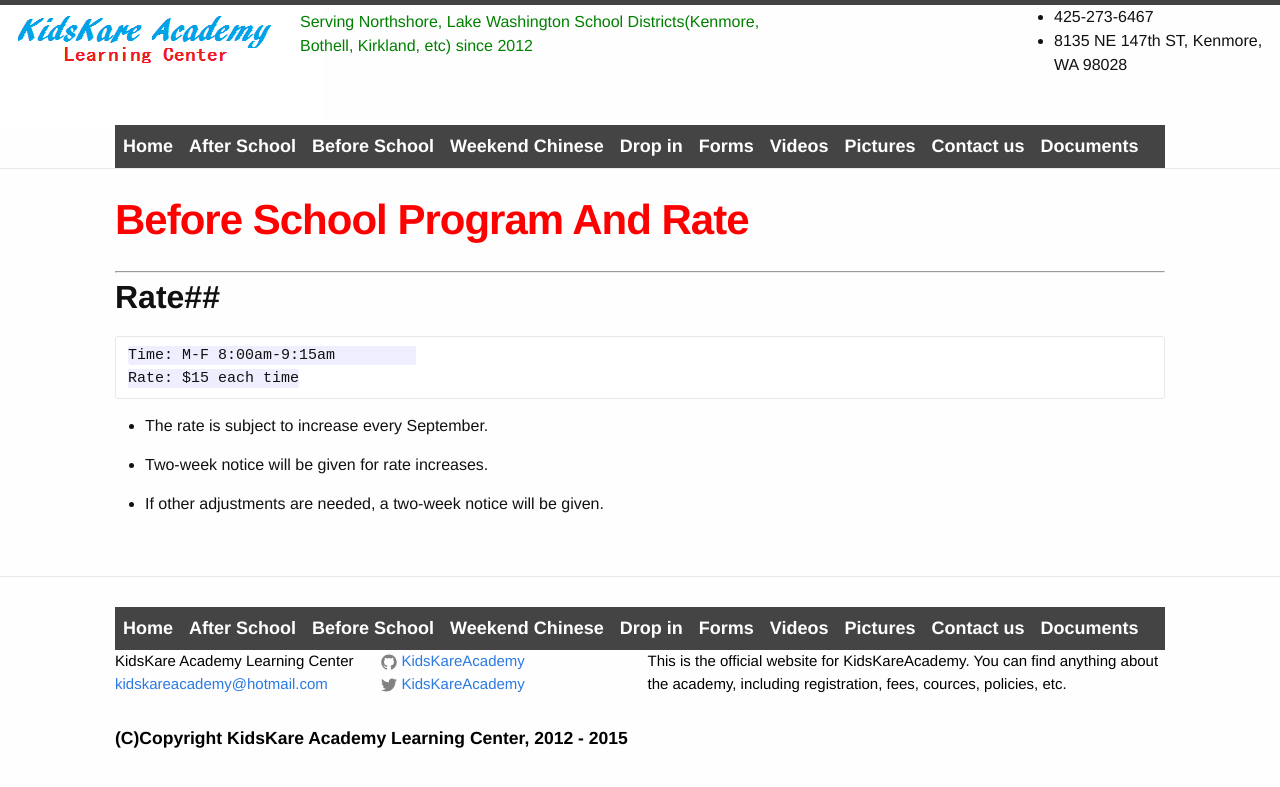
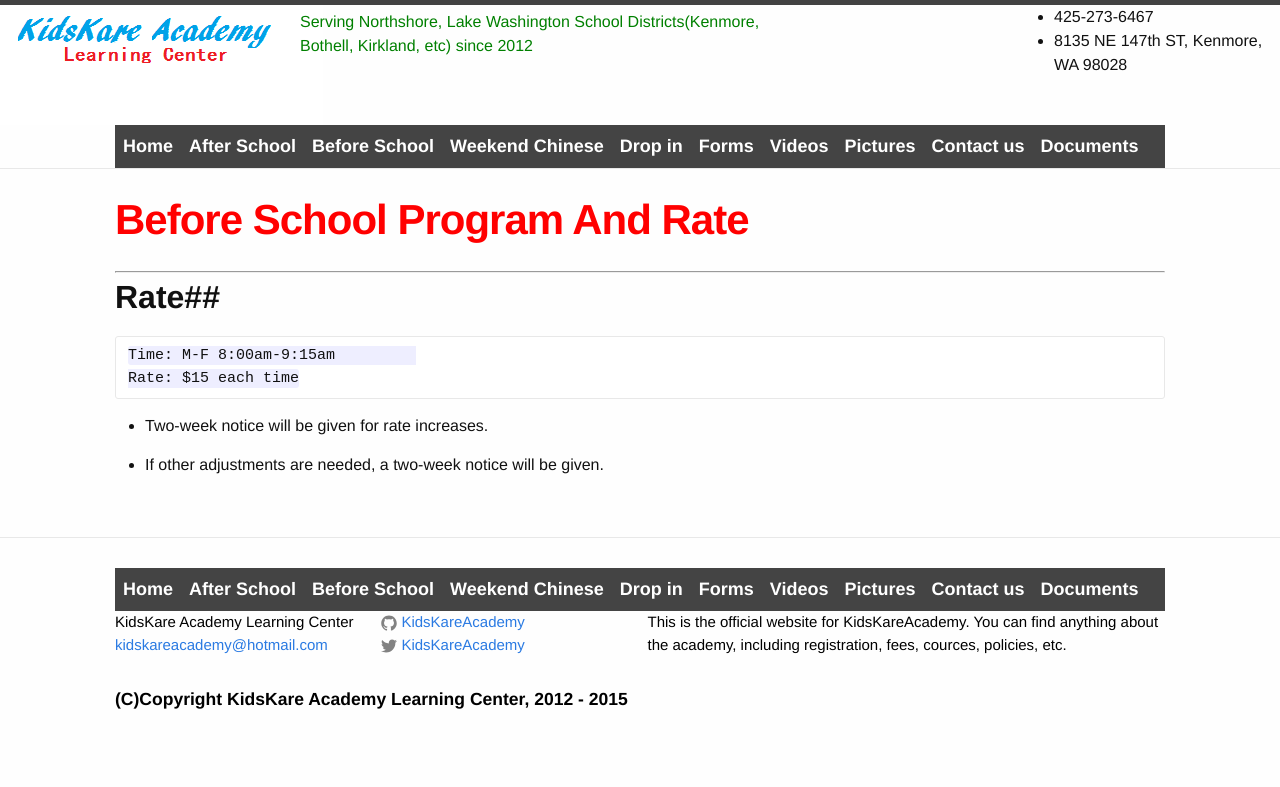
Before and after one commit to gfjreg/gfjreg.github.io, a Jekyll site: the page built from _posts/2015-05-07-Before-School-Program-and-Rate.markdown, in a window 1280 px wide. Shown: the top 787 px of the page. Built offline with Jekyll 4.4.1, drawn with Linux system fonts in a browser that asks for light colours.

Commit message:
new policies
Minor changes to policies

```diff
--- a/_posts/2015-05-07-Before-School-Program-and-Rate.markdown
+++ b/_posts/2015-05-07-Before-School-Program-and-Rate.markdown
@@ -13,7 +13,6 @@
     Rate: $15 each time
 
 
-- The rate is subject to increase every September.
 
 - Two-week notice will be given for rate increases.
 
--- a/_posts/2015-05-07-Weekend-Chinese-Class-and-Rate.markdown
+++ b/_posts/2015-05-07-Weekend-Chinese-Class-and-Rate.markdown
@@ -18,7 +18,6 @@
     Pay every 4 weeks.
 
 
-- The rate is subject to increase every September.
 
 - Two-week notice will be given for rate increases.
 
--- a/_posts/2015-05-12-Drop-In-Program-and-rate.markdown
+++ b/_posts/2015-05-12-Drop-In-Program-and-rate.markdown
@@ -17,7 +17,6 @@
 
 ----------
 
-- The rate is subject to increase every September.
 
 - Two-week notice will be given for rate increases.
 
```
